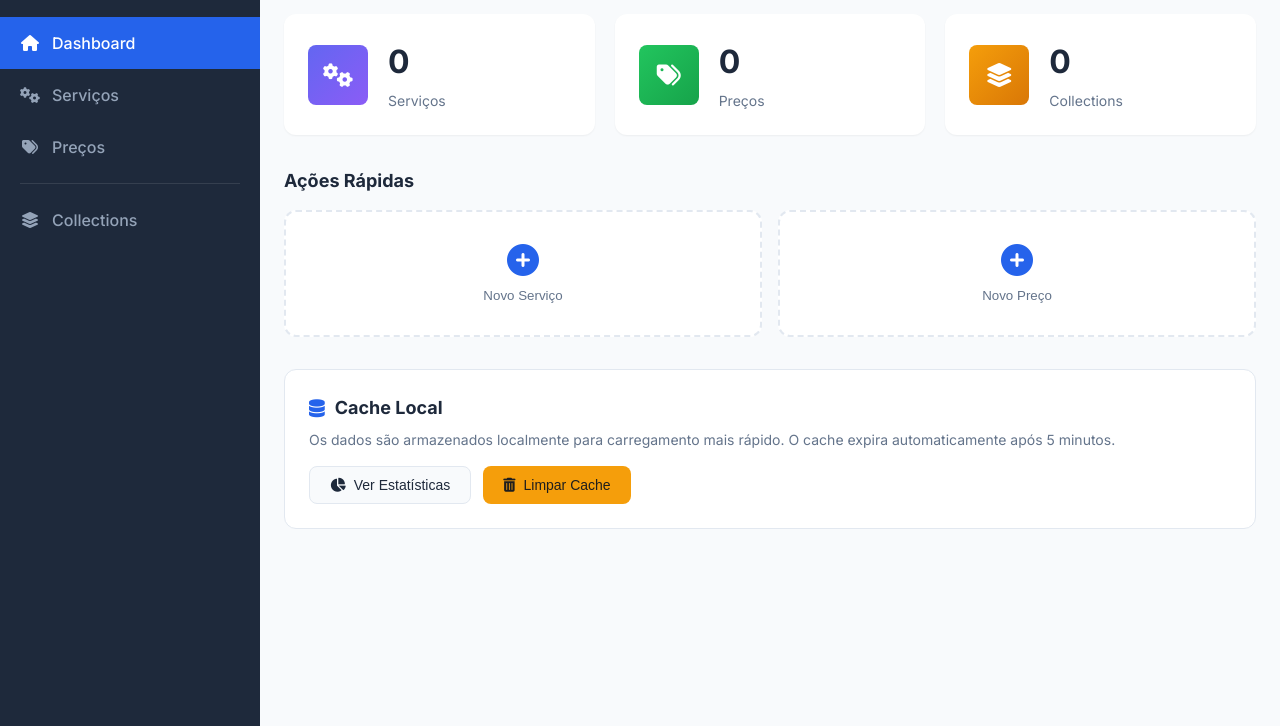
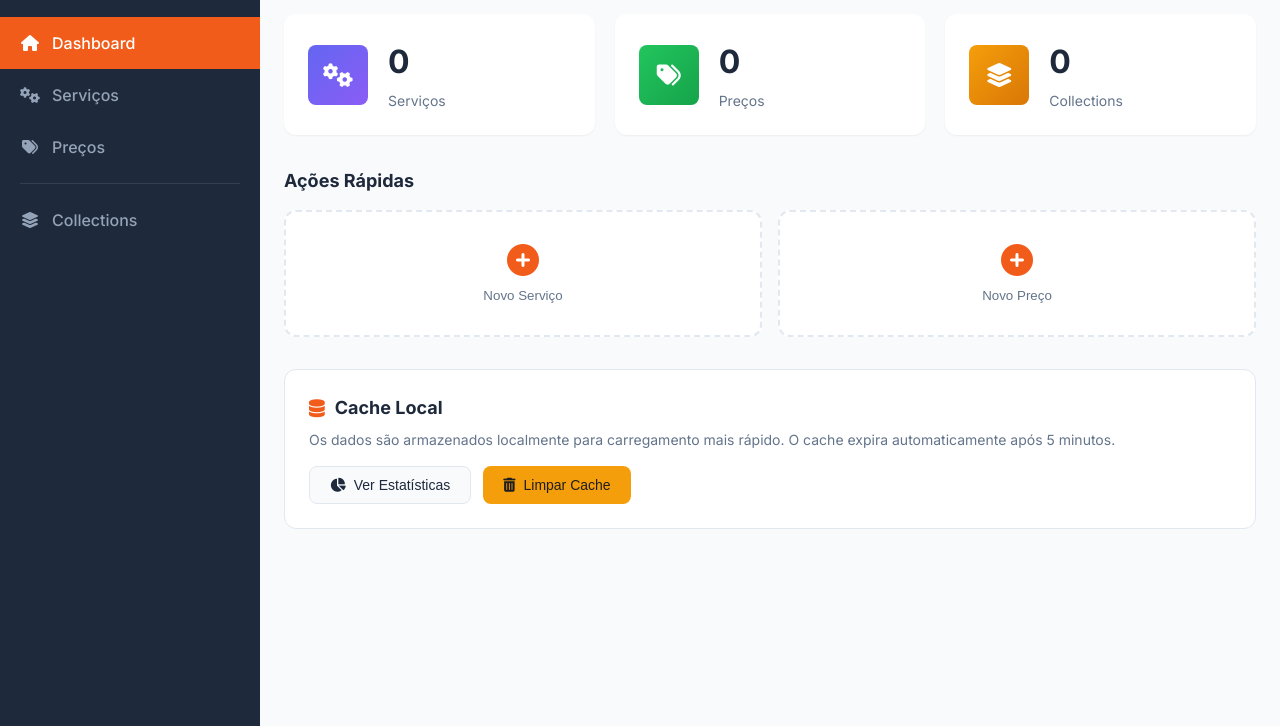
Before and after one commit to uesleinasch/fire-store-view, a website: page index.html in a window 1280 px wide. Shown: the part 74-800 px from the top of the page. Drawn offline with Linux system fonts and the light colour scheme; no server answers.

Commit message:
fix: update primary color variables for improved branding

```diff
--- a/styles.css
+++ b/styles.css
@@ -1,7 +1,7 @@
 /* ===== CSS Variables ===== */
 :root {
-  --primary-color: #2563eb;
-  --primary-hover: #1d4ed8;
+  --primary-color: #F25C1A;
+  --primary-hover: #003087;
   --secondary-color: #64748b;
   --success-color: #22c55e;
   --danger-color: #ef4444;
```
